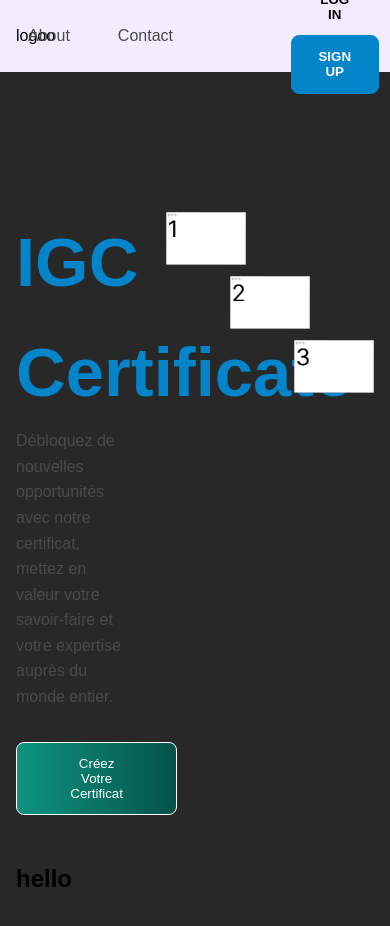
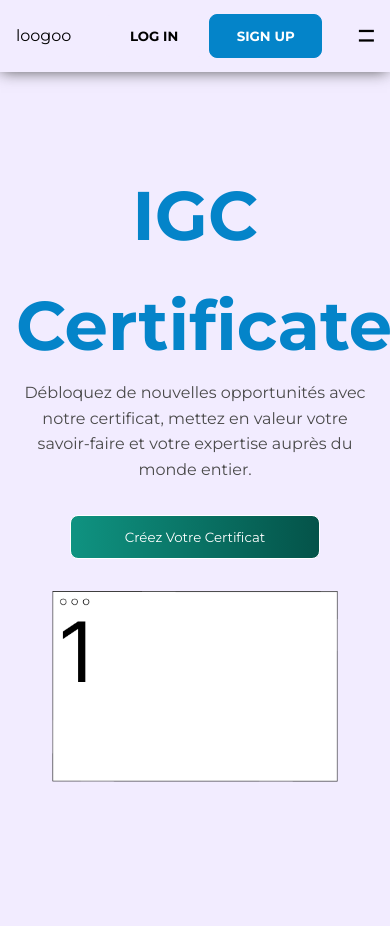
Before and after one commit to boukhalfa-khaled/IGC, a plain HTML site: page index.html in a window 390 px wide. Both pictures are taken after a click on the button "Créez Votre Certificat". Drawn offline with Linux system fonts and the light colour scheme.

Commit message:
landingg page 70% complete

```diff
--- a/css/main.css
+++ b/css/main.css
@@ -26,7 +26,7 @@
   list-style: none;
   text-decoration: none;
   box-sizing: border-box;
-  font-family: sans-serif;
+  font-family: "Montserrat", sans-serif;
 }
 body {
   line-height: 1.6;
@@ -69,6 +69,7 @@ header {
   top: 0;
   z-index: 10000;
   background: var(--color-background);
+  box-shadow: -1px 1px 15px -2px var(--color-gray);
 }
 header .container {
   height: 100%;
@@ -87,7 +88,7 @@ header .container {
   align-items: center;
   gap: 3rem;
   width: fit-content;
-  transform: translateX(-50%);
+  /* transform: translateX(-50%); */
 }
 #nav__items li a {
   transition: var(--transition);
@@ -136,7 +137,9 @@ header .container .buttons .sign-in {
 header .container .buttons .sign-in:hover {
   color: var(--color-blue);
 }
-
+#open__items-btn {
+  display: none;
+}
 /* --- LANDING PAGE ---- */
 .landingPage {
   /* margin-top: 14rem; */
@@ -146,6 +149,7 @@ header .container .buttons .sign-in:hover {
   display: flex;
   justify-content: space-between;
   align-items: center;
+  gap: 2rem;
 }
 .landingPage__content {
   width: 31%;
@@ -210,7 +214,39 @@ header .container .buttons .sign-in:hover {
     width: var(--container-width-md);
   }
   body {
-    background-color: wheat;
+    /* background-color: wheat; */
+  }
+  .landingPage {
+    padding-top: 9rem;
+  }
+
+  .landingPage .container {
+    flex-direction: column;
+  }
+  .landingPage__content {
+    width: 100%;
+    text-align: center;
+    height: 100%;
+  }
+  .landingPage__images {
+    /* overflow: visible; */
+    width: 80%;
+    /* height: 350px; */
+  }
+  .landingPage__images img[data-number="1"] {
+    top: 0;
+    left: 100%;
+    width: 100%;
+  }
+  .landingPage__images img[data-number="3"] {
+    top: 0;
+    left: 0;
+    width: 100%;
+  }
+  .landingPage__images img[data-number="2"] {
+    top: 0;
+    left: -100%;
+    width: 100%;
   }
 }
 /*
@@ -228,6 +264,34 @@ header .container .buttons .sign-in:hover {
     padding: 1rem;
   }
   body {
-    background-color: #282828;
+    /* background-color: #282828; */
+  }
+  header .container {
+    position: relative;
+  }
+  #open__items-btn {
+    display: block;
+    transform: rotate(90deg);
+    font-weight: bold;
+    cursor: pointer;
+  }
+  #open__items-btn.active span {
+    color: var(--color-blue);
+  }
+  #nav__items {
+    display: none;
+    position: absolute;
+    top: 100%;
+    right: 0;
+    background-color: var(--color-background);
+    gap: 1rem;
+    flex-direction: column;
+    width: 200px;
+    height: 150px;
+    justify-content: center;
+    box-shadow: -1px 7px 7px var(--color-gray);
+  }
+  #nav__items.active {
+    display: flex;
   }
 }
--- a/index.html
+++ b/index.html
@@ -5,15 +5,18 @@
     <meta name="viewport" content="width=device-width, initial-scale=1.0" />
     <title>IGC Certificate</title>
     <link rel="stylesheet" href="css/main.css" />
+    <!-- google font -->
+    <link rel="preconnect" href="https://fonts.googleapis.com" />
+    <link rel="preconnect" href="https://fonts.gstatic.com" crossorigin />
+    <link
+      href="https://fonts.googleapis.com/css2?family=Montserrat:ital,wght@0,100;0,200;0,300;0,400;0,500;0,600;0,700;0,800;0,900;1,100;1,200;1,300;1,400;1,500;1,600;1,700;1,800;1,900&display=swap"
+      rel="stylesheet"
+    />
   </head>
   <body>
     <header>
       <div class="container">
-        <a class="logo" href="./index.html">logoo</a>
-        <div id="open__items-btn">
-          <span></span>
-          <span></span>
-        </div>
+        <a class="logo" href="./index.html">loogoo</a>
         <ul id="nav__items" class="nav__items">
           <li><a href="">Home</a></li>
           <li><a href="">About</a></li>
@@ -23,19 +26,19 @@
           <button class="sign-in btn">Log In</button>
           <button class="sign-up btn">Sign Up</button>
         </div>
+        <div id="open__items-btn" class="active">
+          <span>|</span>
+          <span>|</span>
+        </div>
       </div>
     </header>
     <section class="landingPage">
       <div class="container">
         <div class="landingPage__content">
-          <h1>
-            IGC <br />
-            Certificate
-          </h1>
+          <h1>IGC Certificate</h1>
           <p>
-            Débloquez de nouvelles opportunités avec notre<br />
-            certificat, mettez en valeur votre savoir-faire et votre expertise
-            auprès du monde entier.
+            Débloquez de nouvelles opportunités avec notre certificat, mettez en
+            valeur votre savoir-faire et votre expertise auprès du monde entier.
           </p>
           <button class="btn">Créez votre certificat</button>
         </div>
@@ -46,11 +49,6 @@
         </div>
       </div>
     </section>
-    <section>
-      <div class="container">
-        <h1>hello</h1>
-      </div>
-    </section>
     <script src="js/main.js"></script>
   </body>
 </html>
--- a/js/main.js
+++ b/js/main.js
@@ -1,3 +1,21 @@
+const openItemsBtn = document.getElementById("open__items-btn");
+
+const navItems = document.getElementById("nav__items");
+
+document.onclick = function (e) {
+  if (e.target.id !== "nav__items" && e.target.id !== "open__items-btn") {
+    openItemsBtn.classList.remove("active");
+    navItems.classList.remove("active");
+  }
+};
+
+console.log(openItemsBtn);
+console.log(navItems);
+openItemsBtn.onclick = function () {
+  openItemsBtn.classList.toggle("active");
+  navItems.classList.toggle("active");
+};
+
 const imageArray = Array.from(document.querySelectorAll("img[data-number]"));
 
 // console.log(imageArray);
@@ -12,4 +30,4 @@ function updateDataNumber() {
 }
 
 // Set up an interval to change images every 1 second
-// setInterval(updateDataNumber, 1000);
+setInterval(updateDataNumber, 3000);
```
